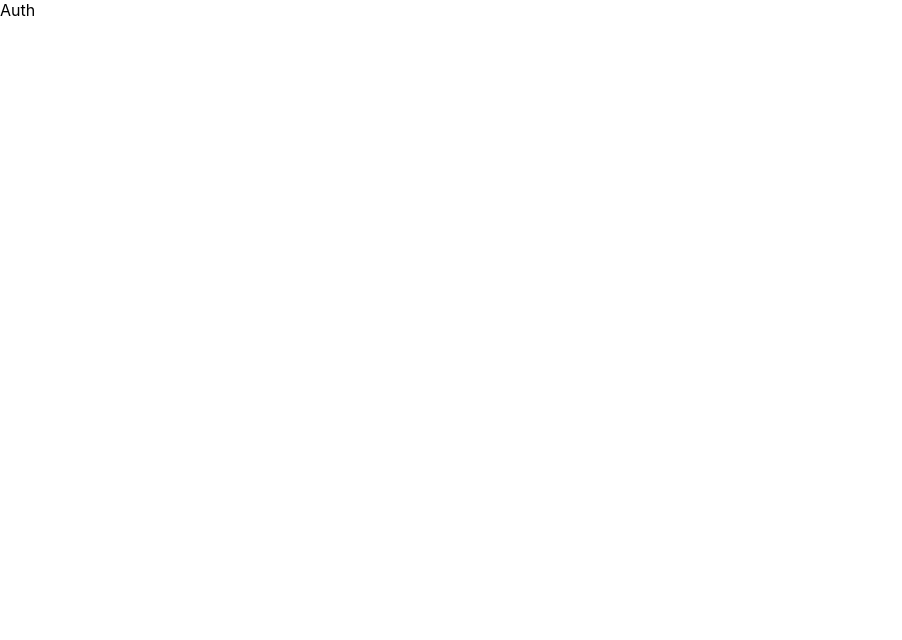
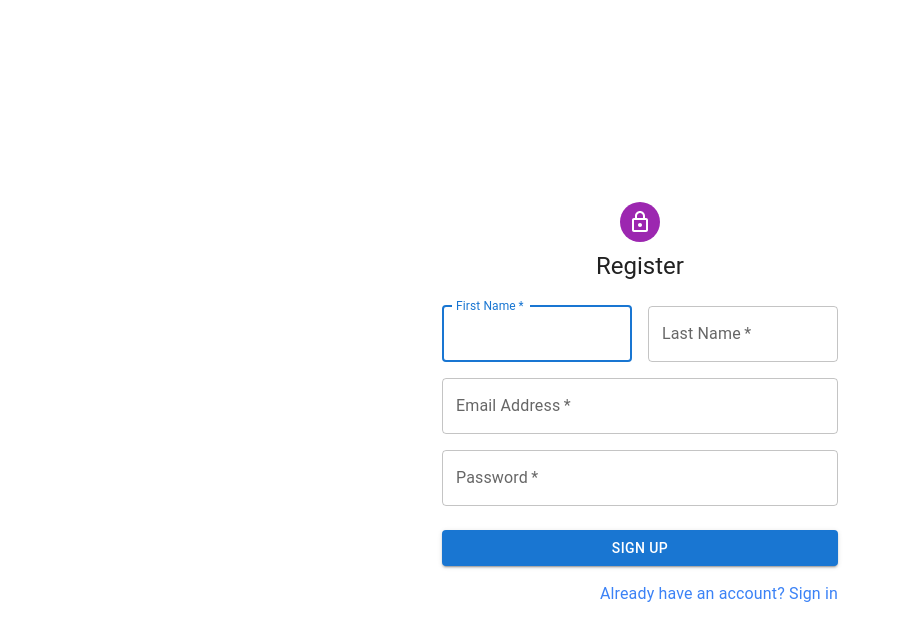
Before and after one commit to apekul/SocialApp, a React (Create React App) app: page /auth in a window 1280 px wide. Shown: the top 640 px of the page, without its empty margins (0-902 px from the left). Built offline with nearby package versions, Linux system fonts and the light colour scheme.

Commit message:
add login and register components from MUI

```diff
--- a/package.json
+++ b/package.json
@@ -5,6 +5,7 @@
   "dependencies": {
     "@emotion/react": "^11.11.4",
     "@emotion/styled": "^11.11.5",
+    "@mui/icons-material": "^5.15.15",
     "@mui/material": "^5.15.15",
     "@testing-library/jest-dom": "^5.14.1",
     "@testing-library/react": "^13.0.0",
@@ -38,5 +39,8 @@
       "last 1 firefox version",
       "last 1 safari version"
     ]
+  },
+  "devDependencies": {
+    "tailwindcss": "^3.4.3"
   }
 }
--- a/src/Components/Auth/Auth.js
+++ b/src/Components/Auth/Auth.js
@@ -1,7 +1,18 @@
-import React from "react";
+import React, { useState } from "react";
+import Register from "./Register";
+import Login from "./Login";
 
 const Auth = () => {
-  return <div>Auth</div>;
+  const [showLogin, setShowLogin] = useState(false);
+  return (
+    <div className=" flex items-center h-[100vh]">
+      {showLogin ? (
+        <Login setShowLogin={setShowLogin} />
+      ) : (
+        <Register setShowLogin={setShowLogin} />
+      )}
+    </div>
+  );
 };
 
 export default Auth;
--- a/src/Components/Auth/Login.js
+++ b/src/Components/Auth/Login.js
@@ -1,7 +1,111 @@
-import React from "react";
+import * as React from "react";
+import Avatar from "@mui/material/Avatar";
+import Button from "@mui/material/Button";
+import CssBaseline from "@mui/material/CssBaseline";
+import TextField from "@mui/material/TextField";
+import FormControlLabel from "@mui/material/FormControlLabel";
+import Checkbox from "@mui/material/Checkbox";
+import Link from "@mui/material/Link";
+import Grid from "@mui/material/Grid";
+import Box from "@mui/material/Box";
+import LockOutlinedIcon from "@mui/icons-material/LockOutlined";
+import Typography from "@mui/material/Typography";
+import Container from "@mui/material/Container";
+import { createTheme, ThemeProvider } from "@mui/material/styles";
 
-const Login = () => {
-  return <div>Login</div>;
+const defaultTheme = createTheme();
+
+const Login = ({ setShowLogin }) => {
+  const handleSubmit = (event) => {
+    event.preventDefault();
+    const data = new FormData(event.currentTarget);
+    console.log({
+      email: data.get("email"),
+      password: data.get("password"),
+    });
+  };
+  return (
+    <ThemeProvider theme={defaultTheme}>
+      <Container component="main" maxWidth="xs">
+        <CssBaseline />
+        <Box
+          sx={{
+            display: "flex",
+            flexDirection: "column",
+            alignItems: "center",
+          }}
+        >
+          <Avatar sx={{ m: 1, bgcolor: "secondary.main" }}>
+            <LockOutlinedIcon />
+          </Avatar>
+          <Typography component="h1" variant="h5">
+            Log in
+          </Typography>
+          <Box
+            component="form"
+            noValidate
+            onSubmit={handleSubmit}
+            sx={{ mt: 3 }}
+          >
+            <Grid container spacing={2}>
+              <Grid item xs={12}>
+                <TextField
+                  required
+                  fullWidth
+                  id="email"
+                  label="Email Address"
+                  name="email"
+                  autoComplete="email"
+                />
+              </Grid>
+              <Grid item xs={12}>
+                <TextField
+                  required
+                  fullWidth
+                  name="password"
+                  label="Password"
+                  type="password"
+                  id="password"
+                  autoComplete="new-password"
+                />
+              </Grid>
+              <Grid item xs={12}>
+                <FormControlLabel
+                  control={
+                    <Checkbox value="allowExtraEmails" color="primary" />
+                  }
+                  label="Remember me"
+                />
+              </Grid>
+            </Grid>
+            <Button
+              type="submit"
+              fullWidth
+              variant="contained"
+              sx={{ mt: 3, mb: 2 }}
+            >
+              Sign Up
+            </Button>
+            <Grid container>
+              <Grid item xs>
+                <Link href="#" variant="body2">
+                  Forgot password?
+                </Link>
+              </Grid>
+              <Grid item>
+                <span
+                  className="cursor-pointer text-blue-500 hover:text-blue-700 hover:underline"
+                  onClick={() => setShowLogin(false)}
+                >
+                  Don't have an account? Register
+                </span>
+              </Grid>
+            </Grid>
+          </Box>
+        </Box>
+      </Container>
+    </ThemeProvider>
+  );
 };
 
 export default Login;
--- a/src/Components/Auth/Register.js
+++ b/src/Components/Auth/Register.js
@@ -1,7 +1,116 @@
-import React from "react";
+import * as React from "react";
+import Avatar from "@mui/material/Avatar";
+import Button from "@mui/material/Button";
+import CssBaseline from "@mui/material/CssBaseline";
+import TextField from "@mui/material/TextField";
+import Grid from "@mui/material/Grid";
+import Box from "@mui/material/Box";
+import LockOutlinedIcon from "@mui/icons-material/LockOutlined";
+import Typography from "@mui/material/Typography";
+import Container from "@mui/material/Container";
+import { createTheme, ThemeProvider } from "@mui/material/styles";
 
-const Register = () => {
-  return <div>Register</div>;
+const defaultTheme = createTheme();
+
+const Register = ({ setShowLogin }) => {
+  const handleSubmit = (event) => {
+    event.preventDefault();
+    const data = new FormData(event.currentTarget);
+    console.log({
+      email: data.get("email"),
+      password: data.get("password"),
+    });
+  };
+  return (
+    <ThemeProvider theme={defaultTheme}>
+      <Container component="main" maxWidth="xs">
+        <CssBaseline />
+        <Box
+          sx={{
+            display: "flex",
+            flexDirection: "column",
+            alignItems: "center",
+          }}
+        >
+          <Avatar sx={{ m: 1, bgcolor: "secondary.main" }}>
+            <LockOutlinedIcon />
+          </Avatar>
+          <Typography component="h1" variant="h5">
+            Register
+          </Typography>
+          <Box
+            component="form"
+            noValidate
+            onSubmit={handleSubmit}
+            sx={{ mt: 3 }}
+          >
+            <Grid container spacing={2}>
+              <Grid item xs={12} sm={6}>
+                <TextField
+                  autoComplete="given-name"
+                  name="firstName"
+                  required
+                  fullWidth
+                  id="firstName"
+                  label="First Name"
+                  autoFocus
+                />
+              </Grid>
+              <Grid item xs={12} sm={6}>
+                <TextField
+                  required
+                  fullWidth
+                  id="lastName"
+                  label="Last Name"
+                  name="lastName"
+                  autoComplete="family-name"
+                />
+              </Grid>
+              <Grid item xs={12}>
+                <TextField
+                  required
+                  fullWidth
+                  id="email"
+                  label="Email Address"
+                  name="email"
+                  autoComplete="email"
+                />
+              </Grid>
+              <Grid item xs={12}>
+                <TextField
+                  required
+                  fullWidth
+                  name="password"
+                  label="Password"
+                  type="password"
+                  id="password"
+                  autoComplete="new-password"
+                />
+              </Grid>
+            </Grid>
+            <Button
+              type="submit"
+              fullWidth
+              variant="contained"
+              sx={{ mt: 3, mb: 2 }}
+            >
+              Sign Up
+            </Button>
+            <Grid container justifyContent="flex-end">
+              <Grid item>
+                <span
+                  className="cursor-pointer text-blue-500 hover:text-blue-700 hover:underline"
+                  onClick={() => setShowLogin(true)}
+                >
+                  Already have an account? Sign in
+                </span>
+              </Grid>
+            </Grid>
+          </Box>
+        </Box>
+      </Container>
+    </ThemeProvider>
+  );
 };
 
 export default Register;
--- a/src/index.css
+++ b/src/index.css
@@ -1,3 +1,7 @@
+@tailwind base;
+@tailwind components;
+@tailwind utilities;
+
 body {
   margin: 0;
   font-family: -apple-system, BlinkMacSystemFont, 'Segoe UI', 'Roboto', 'Oxygen',
--- /dev/null
+++ b/tailwind.config.js
@@ -0,0 +1,8 @@
+/** @type {import('tailwindcss').Config} */
+module.exports = {
+  content: ["./src/**/*.{js,jsx,ts,tsx}"],
+  theme: {
+    extend: {},
+  },
+  plugins: [],
+};
```
Also changed, not shown: 2 other files (tests, documents, lock files or other folders).
